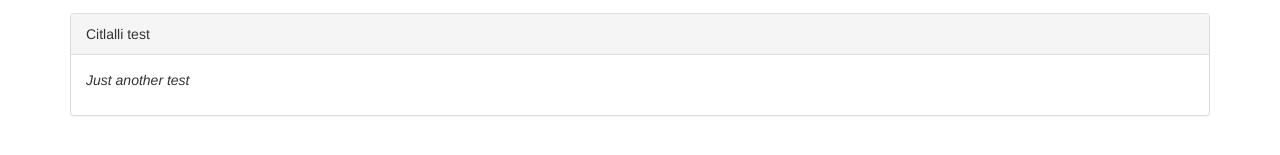
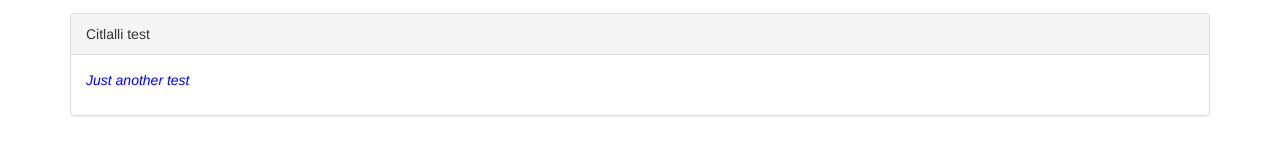
Before and after one commit to kevincastrochavez/components-databinding-angular, an Angular app: page / in a window 1280 px wide. Shown: the part 383-538 px from the top of the page. Built offline with nearby package versions, Linux system fonts and the light colour scheme.

Commit message:
learned how view encapsulation works in angular

```diff
--- a/src/app/server-element/server-element.component.css
+++ b/src/app/server-element/server-element.component.css
@@ -0,0 +1,7 @@
+.container {
+  margin-top: 30px;
+}
+
+p {
+  color: blue;
+}
```
